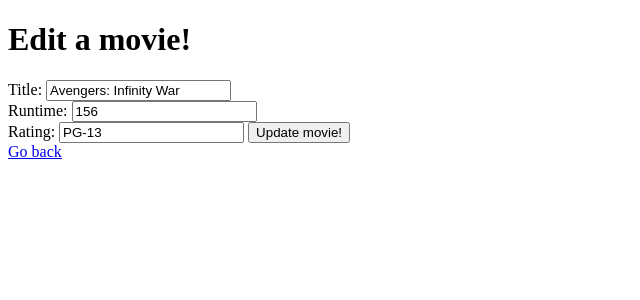
After one commit to mmmaaatttttt/flask_movies, a Flask app: page /movies/1/edit in a window 1280 px wide. The commit adds this page. Shown: the top 300 px of the page, without its empty margins (0-640 px from the left). Run offline with Flask 2, Linux system fonts and the light colour scheme.

Commit message:
FULL CRUD ZOMGGGG

```diff
--- a/app.py
+++ b/app.py
@@ -56,3 +56,18 @@
     found_movie = [movie for movie in movies if movie.id == id][0]
     movies.remove(found_movie)
     return redirect(url_for("index"))
+
+
+@app.route("/movies/<int:id>/edit", methods=["GET"])
+def edit(id):
+    found_movie = [movie for movie in movies if movie.id == id][0]
+    return render_template("edit.html", movie=found_movie)
+
+
+@app.route("/movies/<int:id>", methods=["PATCH"])
+def update(id):
+    found_movie = [movie for movie in movies if movie.id == id][0]
+    found_movie.title = request.form['title']
+    found_movie.runtime = request.form['runtime']
+    found_movie.rating = request.form['rating']
+    return redirect(url_for('show', id=found_movie.id))
--- /dev/null
+++ b/templates/edit.html
@@ -0,0 +1,24 @@
+{% extends 'base.html' %}
+
+{% block content %}
+  <h1>Edit a movie!</h1>
+  <form action="{{ url_for('update', id=movie.id) }}?_method=PATCH" method="POST">
+    <div>
+      <label for="title">Title:
+      </label>
+      <input id="title" name="title" type="text" placeholder="Enter a title." value="{{ movie.title }}"/>
+    </div>
+    <div>
+      <label for="runtime">Runtime:
+      </label>
+      <input id="runtime" name="runtime" type="number" placeholder="How long was it?" value="{{ movie.runtime }}"/>
+    </div>
+    <div>
+      <label for="rating">Rating:
+      </label>
+      <input id="rating" name="rating" type="text" placeholder="What was it rated?" value="{{ movie.rating }}"/>
+      <input type="submit" value="Update movie!">
+    </div>
+  </form>
+  <a href="{{ url_for('show', id=movie.id) }}">Go back</a>
+{% endblock %}
--- a/templates/show.html
+++ b/templates/show.html
@@ -8,6 +8,7 @@
     <li>Rating: {{ movie.rating }}</li>
   </ul>
   <a href="{{ url_for('index') }}">Go back to list of movies</a>
+  <a href="{{ url_for('edit', id=movie.id) }}">Edit the movie</a>
   <form action="{{ url_for('destroy', id=movie.id) }}?_method=DELETE" method="POST">
     <input type="submit" value="DELETE THIS MOVIE FOREVER">
   </form>
```
